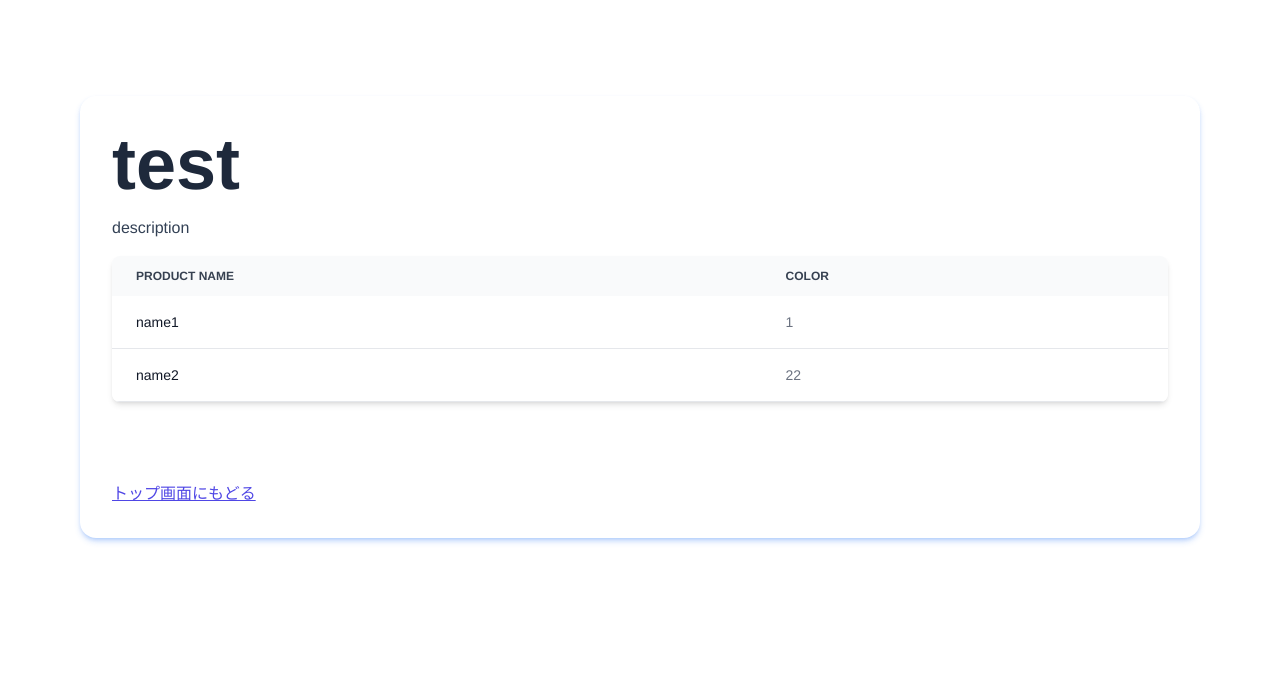
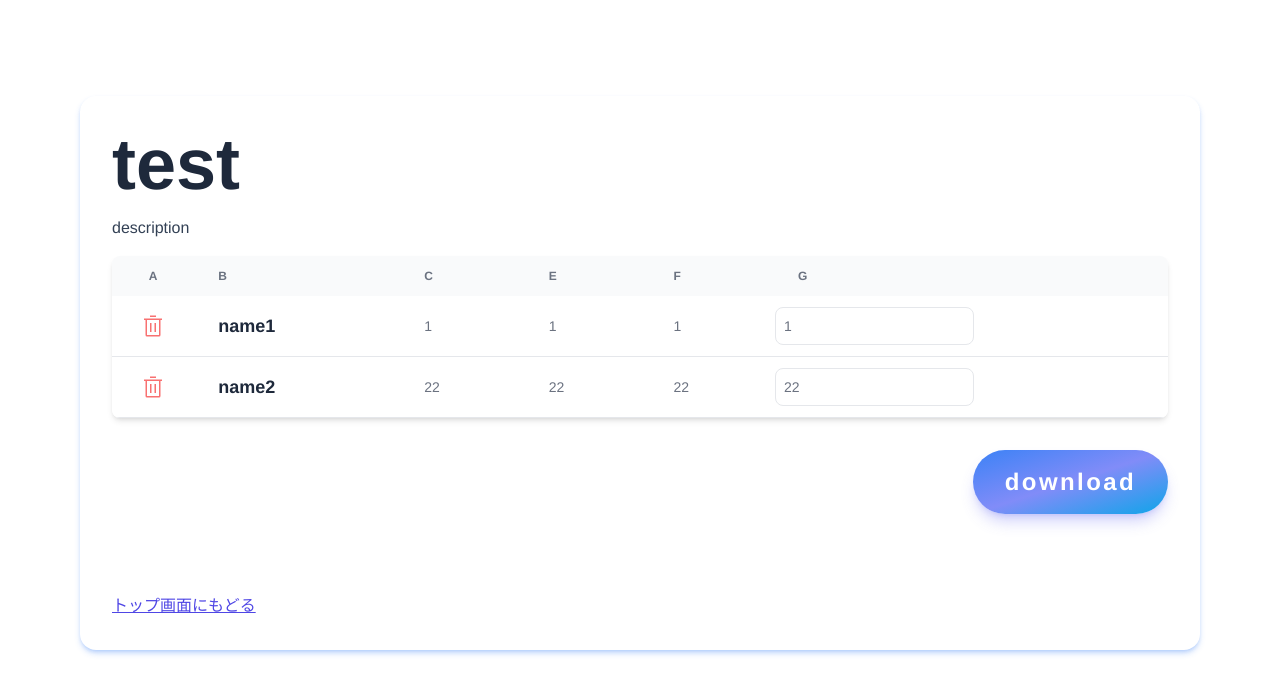
Before and after one commit to obutora/flask_order_to_chois, a Flask app: page /edit in a window 1280 px wide. Shown: the top 695 px of the page. Run offline with Flask 2, Linux system fonts and the light colour scheme; some libraries are stand-ins or nearby versions.

Commit message:
fix : refactaring table

```diff
--- a/python/static/src/output.css
+++ b/python/static/src/output.css
@@ -541,8 +534,24 @@ Ensure the default browser behavior of the `hidden` attribute.
   margin-right: 0.5rem;
 }
 
+.ml-2 {
+  margin-left: 0.5rem;
+}
+
+.ml-8 {
+  margin-left: 2rem;
+}
+
+.ml-4 {
+  margin-left: 1rem;
+}
+
 .block {
   display: block;
+}
+
+.inline-block {
+  display: inline-block;
 }
 
 .flex {
@@ -581,12 +594,24 @@ Ensure the default browser behavior of the `hidden` attribute.
   width: 2rem;
 }
 
+.w-16 {
+  width: 4rem;
+}
+
+.w-4 {
+  width: 1rem;
+}
+
 .max-w-screen-xl {
   max-width: 1280px;
 }
 
 .grow {
   flex-grow: 1;
+}
+
+.table-auto {
+  table-layout: auto;
 }
 
 .transform {
@@ -610,6 +635,10 @@ Ensure the default browser behavior of the `hidden` attribute.
           animation: spin 1s linear infinite;
 }
 
+.cursor-pointer {
+  cursor: pointer;
+}
+
 .list-disc {
   list-style-type: disc;
 }
@@ -743,21 +790,6 @@ Ensure the default browser behavior of the `hidden` attribute.
   padding: 0.5rem;
 }
 
-.px-8 {
-  padding-left: 2rem;
-  padding-right: 2rem;
-}
-
-.py-4 {
-  padding-top: 1rem;
-  padding-bottom: 1rem;
-}
-
-.py-1 {
-  padding-top: 0.25rem;
-  padding-bottom: 0.25rem;
-}
-
 .px-6 {
   padding-left: 1.5rem;
   padding-right: 1.5rem;
@@ -768,8 +800,49 @@ Ensure the default browser behavior of the `hidden` attribute.
   padding-bottom: 0.75rem;
 }
 
+.py-4 {
+  padding-top: 1rem;
+  padding-bottom: 1rem;
+}
+
+.px-8 {
+  padding-left: 2rem;
+  padding-right: 2rem;
+}
+
+.py-1 {
+  padding-top: 0.25rem;
+  padding-bottom: 0.25rem;
+}
+
+.px-2 {
+  padding-left: 0.5rem;
+  padding-right: 0.5rem;
+}
+
+.py-2 {
+  padding-top: 0.5rem;
+  padding-bottom: 0.5rem;
+}
+
+.pl-2 {
+  padding-left: 0.5rem;
+}
+
+.pl-4 {
+  padding-left: 1rem;
+}
+
+.pl-8 {
+  padding-left: 2rem;
+}
+
 .text-left {
   text-align: left;
+}
+
+.text-center {
+  text-align: center;
 }
 
 .text-right {
@@ -790,17 +863,31 @@ Ensure the default browser behavior of the `hidden` attribute.
   line-height: 1rem;
 }
 
-.text-sm {
-  font-size: 0.875rem;
-  line-height: 1.25rem;
+.text-2xl {
+  font-size: 1.5rem;
+  line-height: 2rem;
+}
+
+.text-xl {
+  font-size: 1.25rem;
+  line-height: 1.75rem;
+}
+
+.text-lg {
+  font-size: 1.125rem;
+  line-height: 1.75rem;
+}
+
+.font-medium {
+  font-weight: 500;
 }
 
 .font-bold {
   font-weight: 700;
 }
 
-.font-medium {
-  font-weight: 500;
+.font-semibold {
+  font-weight: 600;
 }
 
 .uppercase {
@@ -834,6 +921,21 @@ Ensure the default browser behavior of the `hidden` attribute.
   color: rgb(79 70 229 / var(--tw-text-opacity));
 }
 
+.text-gray-500 {
+  --tw-text-opacity: 1;
+  color: rgb(107 114 128 / var(--tw-text-opacity));
+}
+
+.text-gray-700 {
+  --tw-text-opacity: 1;
+  color: rgb(55 65 81 / var(--tw-text-opacity));
+}
+
+.text-gray-900 {
+  --tw-text-opacity: 1;
+  color: rgb(17 24 39 / var(--tw-text-opacity));
+}
+
 .text-white {
   --tw-text-opacity: 1;
   color: rgb(255 255 255 / var(--tw-text-opacity));
@@ -854,19 +956,9 @@ Ensure the default browser behavior of the `hidden` attribute.
   color: rgb(100 116 139 / var(--tw-text-opacity));
 }
 
-.text-gray-500 {
+.text-slate-800 {
   --tw-text-opacity: 1;
-  color: rgb(107 114 128 / var(--tw-text-opacity));
-}
-
-.text-gray-700 {
-  --tw-text-opacity: 1;
-  color: rgb(55 65 81 / var(--tw-text-opacity));
-}
-
-.text-gray-900 {
-  --tw-text-opacity: 1;
-  color: rgb(17 24 39 / var(--tw-text-opacity));
+  color: rgb(30 41 59 / var(--tw-text-opacity));
 }
 
 .text-blue-600 {
--- a/python/templates/edit.html
+++ b/python/templates/edit.html
@@ -1,6 +1,5 @@
 <!DOCTYPE html>
 <html lang="en">
-
   <head>
     <meta charset="UTF-8" />
     <meta http-equiv="X-UA-Compatible" content="IE=edge" />
@@ -20,6 +19,14 @@
 
       <div id="root"></div>
 
+      <div class="text-right">
+        <div
+          class="linkButton inline-block cursor-pointer"
+          onclick="downloadCSV()"
+        >
+          download
+        </div>
+      </div>
 
       <div class="mt-20">
         <a href="/" class="underline text-indigo-600 hover:text-violet-800">
@@ -28,8 +35,14 @@
       </div>
     </div>
 
-    <script crossorigin src="https://unpkg.com/react@18/umd/react.development.js"></script>
-    <script crossorigin src="https://unpkg.com/react-dom@18/umd/react-dom.development.js"></script>
+    <script
+      crossorigin
+      src="https://unpkg.com/react@18/umd/react.development.js"
+    ></script>
+    <script
+      crossorigin
+      src="https://unpkg.com/react-dom@18/umd/react-dom.development.js"
+    ></script>
     <script src="https://unpkg.com/babel-standalone@6/babel.min.js"></script>
     <!--
 <script crossorigin src="https://unpkg.com/react@18/umd/react.production.min.js"></script>
@@ -42,63 +55,157 @@
     </script>
 
     <script type="text/babel">
-        'use strict';
+      "use strict";
       const editList = [
         {
-                "name": "name1",
-                "value": 1,
-            }, {
-                "name": "name2",
-                "value": 22,
+          name: "name1",
+          value: 1,
         },
-
-        ]
+        {
+          name: "name2",
+          value: 22,
+        },
+      ];
       // const editList = {{ data| tojson }}
       // const editList = {{data}}
 
+      const root = ReactDOM.createRoot(document.getElementById("root"));
 
-
-        const root = ReactDOM.createRoot(document.getElementById('root'));
-
-        function Welcome() {
-            return <div className="relative overflow-x-auto shadow-md sm:rounded-lg">
-                <table className="w-full text-sm text-left text-gray-500 dark:text-gray-400">
-                    <thead className="text-xs text-gray-700 uppercase bg-gray-50 dark:bg-gray-700 dark:text-gray-400">
+      function TableHead(props) {
+        return (
+          <thead className="text-xs text-indido-700 uppercase bg-gray-50 dark:bg-gray-700 dark:text-gray-400">
             <tr>
-                            <th scope="col" className="px-6 py-3">
-                                Product name
+              {props.heads.map((e, i) => (
+                <th
+                  key={e}
+                  scope="col"
+                  className={i === 0 ? "py-3 text-center" : "py-3 px-6"}
+                >
+                  {e}
                 </th>
-                            <th scope="col" className="px-6 py-3">
-                                Color
-                            </th>
+              ))}
             </tr>
           </thead>
+        );
+      }
+
+      // TODO head にデータをいれる
+      function EditableTable() {
+        return (
+          <div className="relative overflow-x-auto shadow-md sm:rounded-lg">
+            <table className="w-full text-sm text-left text-gray-500 dark:text-gray-400 table-auto">
+              <TableHead heads={["a", "b", "c", "e", "f", "g"]} />
               <tbody>
-                        {editList.map(
-                            (e) =>
-                            <tr className="bg-white border-b dark:bg-gray-800 dark:border-gray-700">
-                            <th scope="row" className="px-6 py-4 font-medium text-gray-900 dark:text-white whitespace-nowrap">
+                {editList.map((e) => (
+                  <tr
+                    key={e.name}
+                    className="bg-white border-b dark:bg-gray-800 dark:border-gray-700"
+                  >
+                    <th>
+                      <div className="flex items-center">
+                        <button
+                          className=" hover:bg-slate-200/60 rounded-lg mx-auto p-2"
+                          onClick={() => clickRemove(e.name)}
+                        >
+                          <svg
+                            width="24"
+                            height="24"
+                            className="mx-auto"
+                            fill="#F87171"
+                            viewBox="0 0 24 24"
+                            xmlns="http://www.w3.org/2000/svg"
+                          >
+                            <path d="M10.5 9H9v9h1.5V9Z"></path>
+                            <path d="M15 9h-1.5v9H15V9Z"></path>
+                            <path d="M3 4.5V6h1.5v15A1.5 1.5 0 0 0 6 22.5h12a1.5 1.5 0 0 0 1.5-1.5V6H21V4.5H3ZM6 21V6h12v15H6Z"></path>
+                            <path d="M15 1.5H9V3h6V1.5Z"></path>
+                          </svg>
+                        </button>
+                      </div>
+                    </th>
+                    <th
+                      scope="row"
+                      className="px-6 py-4 text-lg text-slate-800 dark:text-white whitespace-nowrap"
+                    >
                       {e.name}
                     </th>
-                            <td className="px-6 py-4">
-                                {e.value}
+
+                    <td className="px-6 py-4">{e.value}</td>
+                    <td className="px-6 py-4">{e.value}</td>
+                    <td className="px-6 py-4">{e.value}</td>
+                    <td>
+                      <input
+                        type="text"
+                        className="p-2 border border-text-indido-700 rounded-lg"
+                        value={e.value}
+                        // TODO onchange
+                        onChange={(e) => {}}
+                      />
                     </td>
                   </tr>
-                        )}
-
+                ))}
               </tbody>
             </table>
           </div>
+        );
         // return editList.map((e) =>
         //     <div classNameName='flex'>
         //         <p>{e.name}</p>
         //         <p>{e.value}</p>
         //     </div>)
       }
-        root.render(<Welcome />);
+      root.render(<EditableTable />);
+
+      function clickRemove(key) {
+        console.log(key);
+      }
+
+      function downloadCSV() {
+        // var blob = new Blob(["Hello, world!"], {
+        //   type: "text/plain;charset=utf-8",
+        // });
+        // saveAs(blob, "hello world.txt");
+
+        const csvFormat = (col) => `"${col}"`;
+
+        // 数値に csvFormatを適応すると " " が入ってしまうので不要
+        const csvData = [
+          ["列1", "列2", "列3"].map(csvFormat).join(","),
+          ["あいうえお", "かきくけこ", "さしすせそ"].map(csvFormat).join(","),
+          [1, 2, 3].join(","),
+          ["キズナアイ", "輝夜月", "虹河ラキ"].map(csvFormat).join(","),
+        ].join("\n");
+
+        const unicodeList = [];
+        for (let i = 0; i < csvData.length; i += 1) {
+          unicodeList.push(csvData.charCodeAt(i));
+        }
+
+        // 変換処理の実施
+        const shiftJisCodeList = window.Encoding.convert(
+          unicodeList,
+          "sjis",
+          "unicode"
+        );
+        const uInt8List = new Uint8Array(shiftJisCodeList);
+
+        // csv書き込みの実装
+        const writeData = new Blob([uInt8List], { type: "text/csv" });
+
+        saveAs(writeData, `shift-jis-${new Date().getTime()}.csv`);
+      }
     </script>
-
-
+    <script
+      src="https://cdnjs.cloudflare.com/ajax/libs/FileSaver.js/2.0.0/FileSaver.min.js"
+      integrity="sha512-csNcFYJniKjJxRWRV1R7fvnXrycHP6qDR21mgz1ZP55xY5d+aHLfo9/FcGDQLfn2IfngbAHd8LdfsagcCqgTcQ=="
+      crossorigin="anonymous"
+      referrerpolicy="no-referrer"
+    ></script>
+    <script
+      src="https://cdnjs.cloudflare.com/ajax/libs/encoding-japanese/2.0.0/encoding.min.js"
+      integrity="sha512-AhAMtLXTbhq+dyODjwnLcSlytykROxgUhR+gDZmRavVCNj6Gjta5l+8TqGAyLZiNsvJhh3J83ElyhU+5dS2OZw=="
+      crossorigin="anonymous"
+      referrerpolicy="no-referrer"
+    ></script>
   </body>
-
 </html>
```
Also changed, not shown: other parts of python/static/src/output.css (+103 -40 lines). Lines whose indentation alone changed are shown as unchanged.
